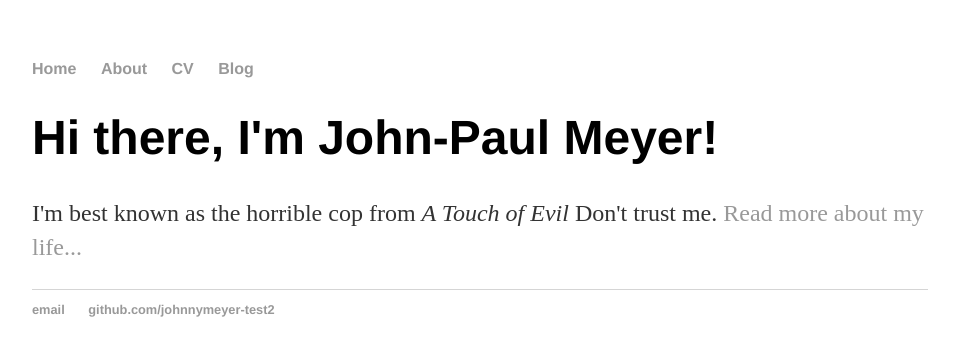
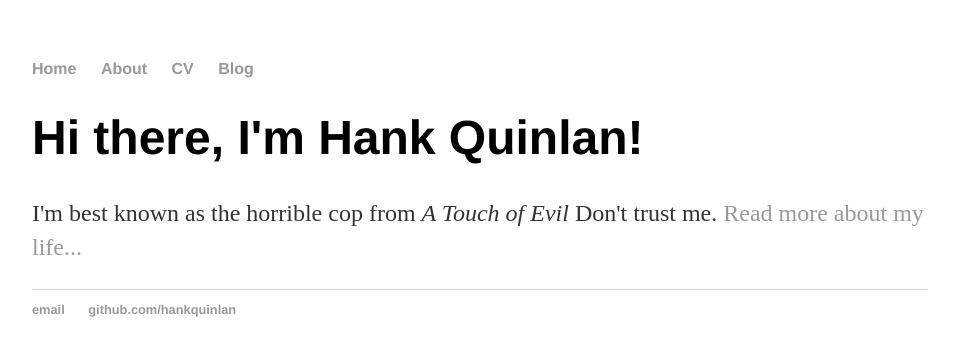
Before and after one commit to johnnymeyer-test2/johnnymeyer-test2.github.io, a Jekyll site: the page built from index.html, in a window 1280 px wide. Shown: the top 356 px of the page, without its empty margins (160-1115 px from the left). Built offline with Jekyll 4.4.1, drawn with Linux system fonts in a browser that asks for light colours.

Commit message:
Updated index.html to make use of default layout

```diff
--- a/index.html
+++ b/index.html
@@ -1,29 +1,8 @@
-<!DOCTYPE html>
-<html>
-	<head>
-		<title>John-Paul Meyer</title>
-		<link rel="stylesheet" type="text/css" href="/css/main.css">
-	</head>
-	<body>
-		<nav>
-    		<ul>
-        		<li><a href="/">Home</a></li>
-	        	<li><a href="/about">About</a></li>
-        		<li><a href="/cv">CV</a></li>
-        		<li><a href="/blog">Blog</a></li>
-    		</ul>
-		</nav>
-		<div class="container">
-    		<div class="blurb">
-        		<h1>Hi there, I'm John-Paul Meyer!</h1>
-				<p>I'm best known as the horrible cop from <em>A Touch of Evil</em> Don't trust me. <a href="/about">Read more about my life...</a></p>
-    		</div><!-- /.blurb -->
-		</div><!-- /.container -->
-		<footer>
-    		<ul>
-        		<li><a href="mailto:johnnymeyer-test2@gmail.com">email</a></li>
-        		<li><a href="https://github.com/johnnymeyer-test2">github.com/johnnymeyer-test2</a></li>
-			</ul>
-		</footer>
-	</body>
-</html>
+---
+layout: default
+title: John-Paul Meyer
+---
+<div class="blurb">
+	<h1>Hi there, I'm Hank Quinlan!</h1>
+	<p>I'm best known as the horrible cop from <em>A Touch of Evil</em> Don't trust me. <a href="/about">Read more about my life...</a></p>
+</div><!-- /.blurb -->
```
